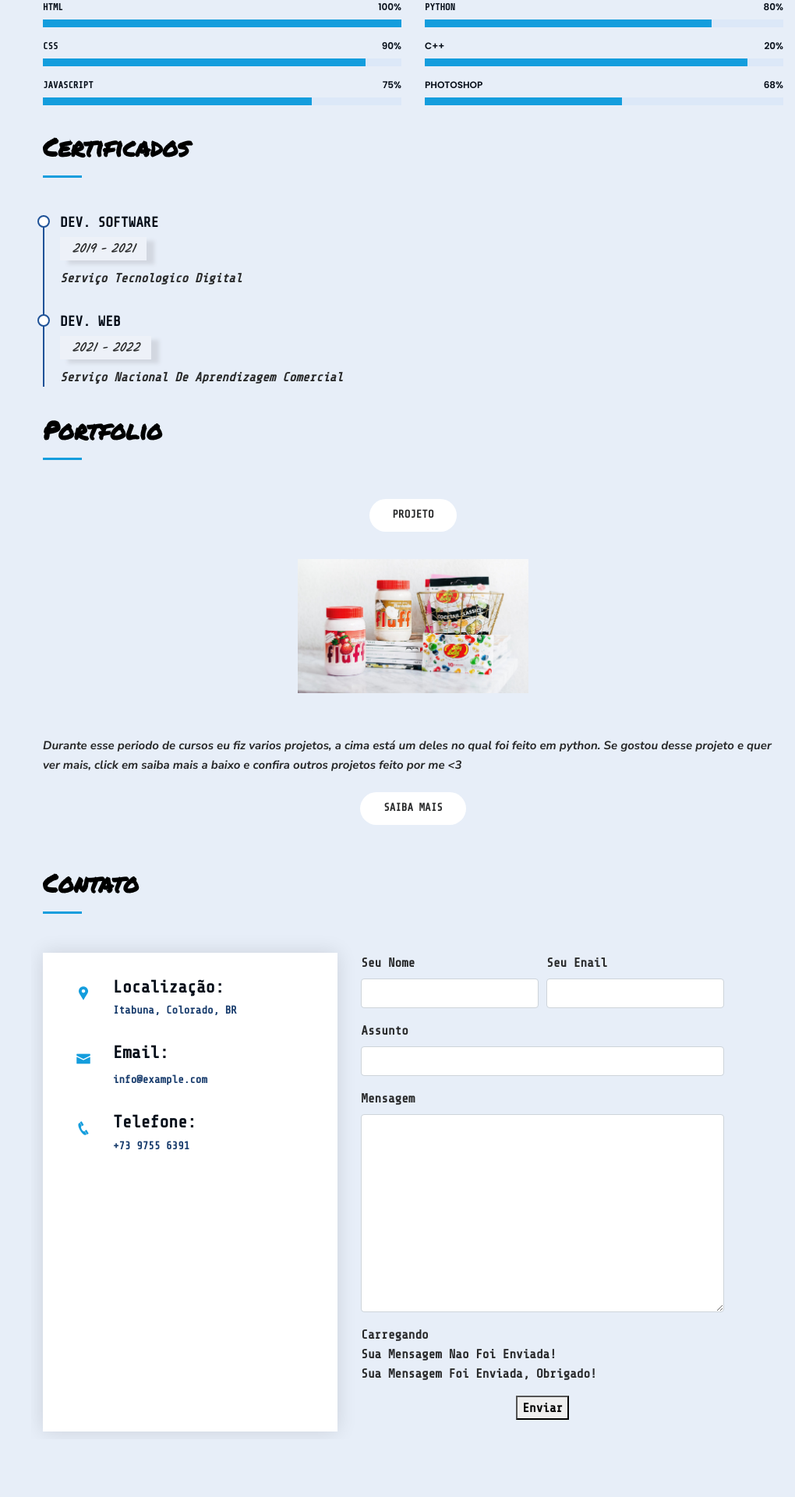
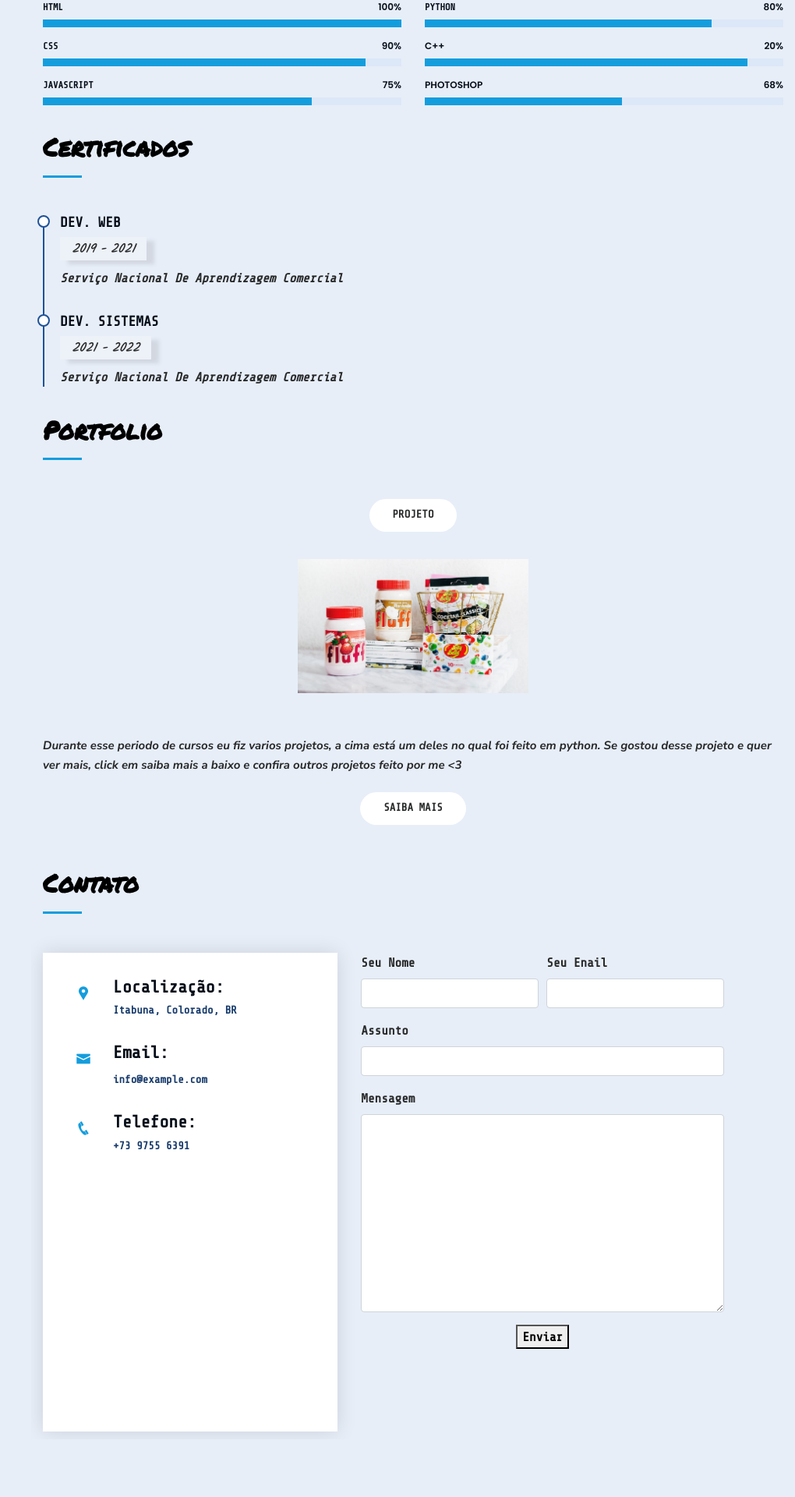
Before and after one commit to sstrangee/myportifilio, a Flask app: page / in a window 1280 px wide. Shown: the part 1653-3573 px from the top of the page at 78% size, without its empty margins (260-1280 px from the left). Run offline with Flask 2, Linux system fonts and the light colour scheme; some libraries are stand-ins or nearby versions; some web fonts are replaced.

Commit message:
Update index.html

```diff
--- a/templates/index.html
+++ b/templates/index.html
@@ -262,12 +262,12 @@
           </p>
         </div>
             <div class="resume-item">
-              <h4><b class="wq">Dev. Software </b> </h4>
+              <h4><b class="wq">Dev. Web</b></h4>
               <h5><b class="ab">2019 - 2021</b></h5>
-              <p><em><b class="wq">Serviço Tecnologico Digital</b></em></p>
+              <p><em><b class="wq">Serviço Nacional De Aprendizagem Comercial</b></em></p>
             </div>
             <div class="resume-item">
-              <h4><b class="wq">Dev. Web</b></h4>
+              <h4><b class="wq">Dev. Sistemas </b> </h4>
               <h5><b class="ab">2021 - 2022</b></h5>
               <p><em><b class="wq">Serviço Nacional De Aprendizagem Comercial</b></em></p>
             </div>
@@ -365,7 +365,7 @@
           </div>
 
           <div class="col-lg-7 mt-5 mt-lg-0 d-flex align-items-stretch">
-            <form action='/send' method="POST" class="contatosss">
+            <form action="/send" method="post" class="contatosss">
               <div class="form-row">
                 <div class="form-group col-md-6">
                   <label for="name"><b class="wq">Seu Nome</b></label>
@@ -388,12 +388,7 @@
                 <textarea class="form-control" name="message" rows="10" data-rule="required" data-msg="Please write something for us"></textarea>
                 <div class="validate"></div>
               </div>
-              <div class="mb-3">
-                <div class="loading"><b class="wq"> Carregando</b></div>
-                <div class="error-message"><b class="wq"> Sua Mensagem Nao Foi Enviada!</b></div>
-                <div class="sent-message"><b class="wq"> Sua Mensagem Foi Enviada, Obrigado!</b></div>
-              </div>
-              <div class="text-center"><button href="/" type="submit"><b class="wq">Enviar</b></button></div>
+              <div class="text-center"><button type="submit"><b class="wq">Enviar</b></button></div>
             </form>
           </div>
 
```
